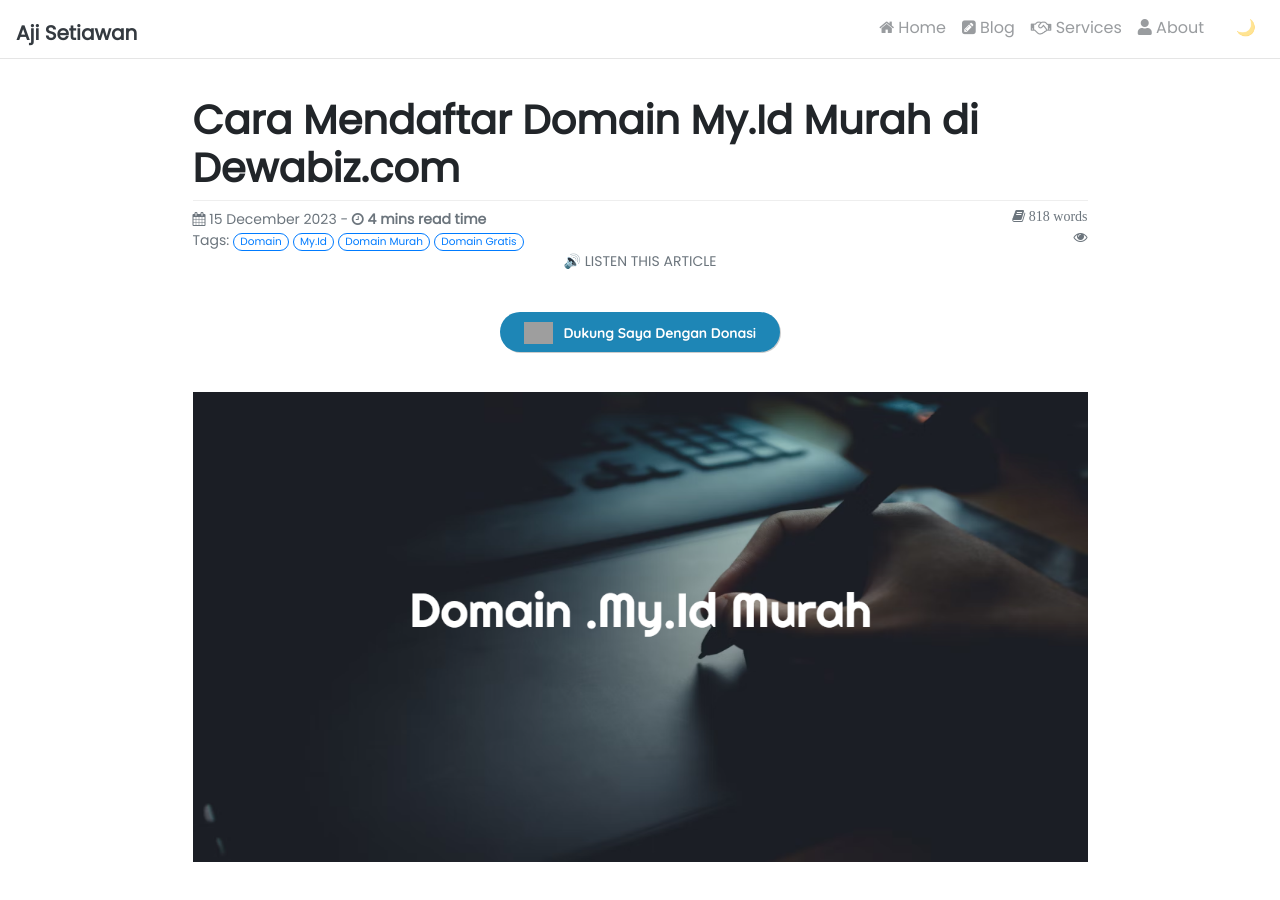
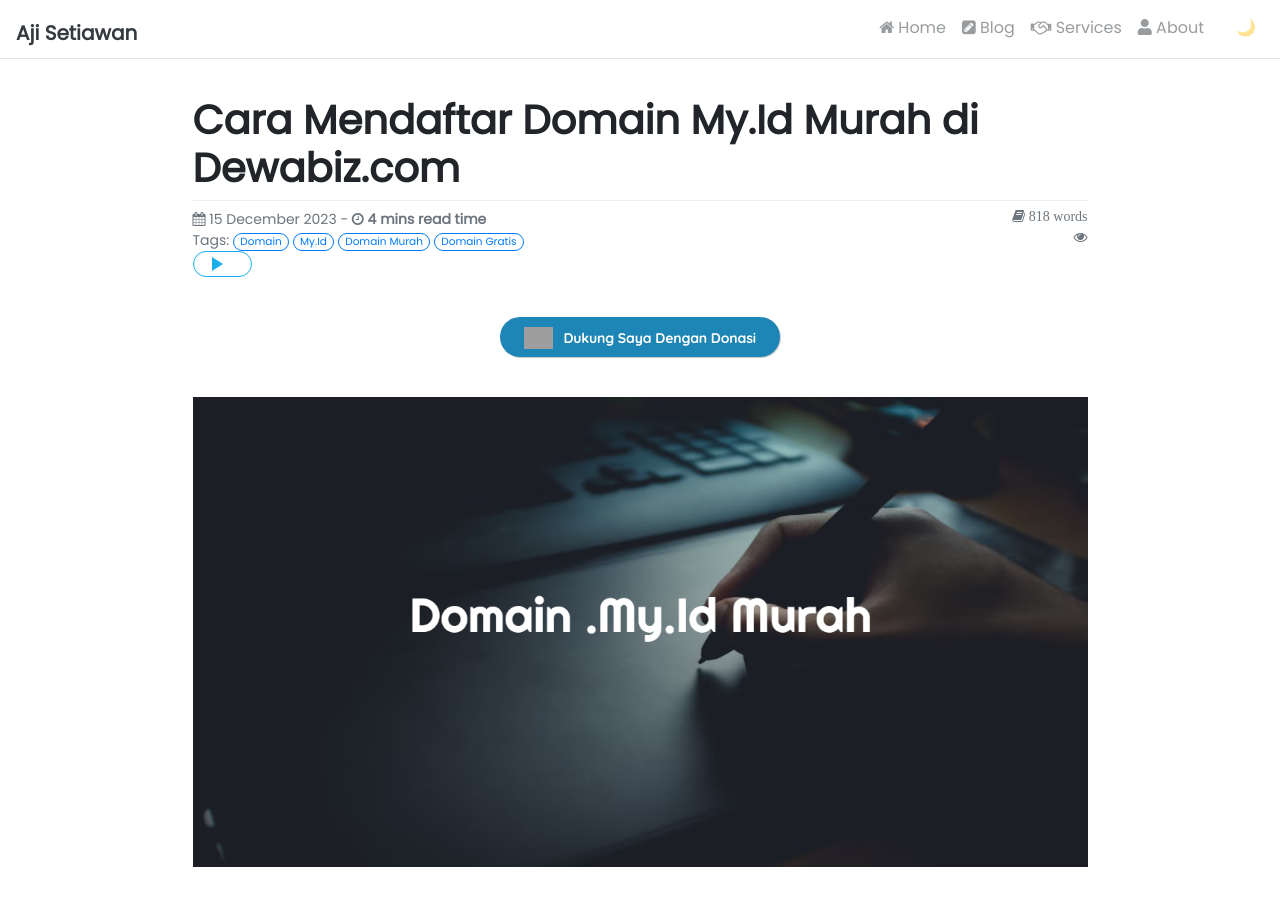
Before and after one commit to ajisetiawan716/ajisetiawan716.github.io, a Jekyll site: the page built from _posts/2023-12-15-cara-daftar-domain-my.id-murah-di-dewabiz.md, in a window 1280 px wide and 900 px high. Built offline with Jekyll 4.4.1, drawn with Linux system fonts in a browser that asks for light colours; nearby versions of some CDN libraries; comment, search, counter and statistics services are not loaded; grey boxes are pictures that could not be loaded.

Commit message:
Update audio.html

```diff
--- a/_includes/blog/audio.html
+++ b/_includes/blog/audio.html
@@ -1,4 +1,5 @@
-<div class="audio-block">
-  <p style="text-align: center;">🔊 LISTEN THIS ARTICLE</p>
-  <div class="audio-btn"></div>
-</div>
+<button id="toggle-play">
+        <svg class="icon" xmlns="http://www.w3.org/2000/svg" viewBox="0 0 24 24">
+            <path d="M8 5v14l11-7z" />
+        </svg>
+    </button>
```
